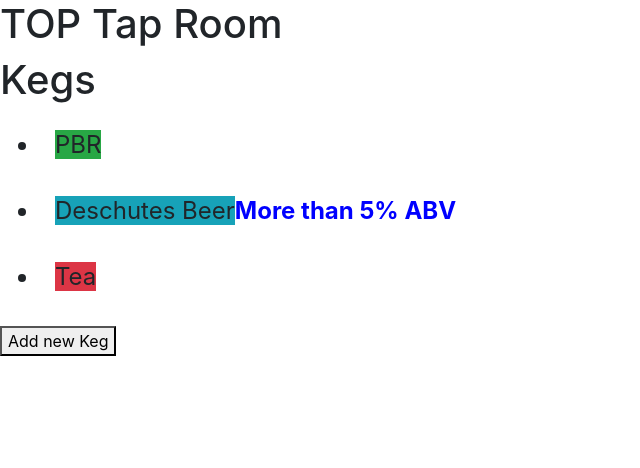
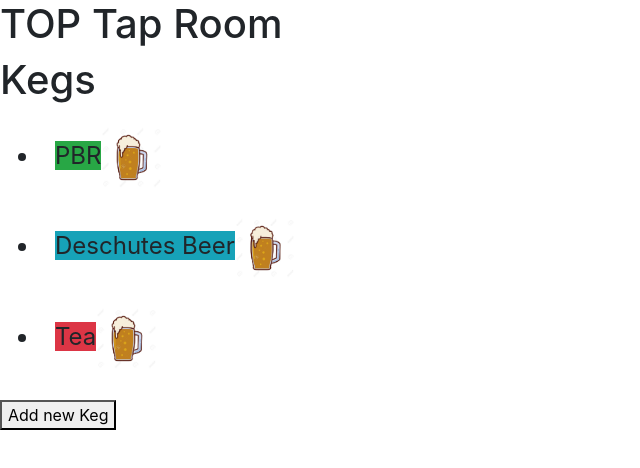
Before and after one commit to annieyshin/tap-room, an Angular app: page / in a window 1280 px wide. Shown: the top 468 px of the page, without its empty margins (0-640 px from the left). Built offline with nearby package versions, Linux system fonts and the light colour scheme.

Commit message:
Add beer images to html

```diff
--- a/src/app/keg/keg.component.css
+++ b/src/app/keg/keg.component.css
@@ -24,3 +24,7 @@
   padding: 15px;
   font-size: 18pt;
 }
+
+.beerImage {
+  width: 5%;
+}
--- a/src/app/keg/keg.component.html
+++ b/src/app/keg/keg.component.html
@@ -3,7 +3,11 @@
   <li *ngFor="let keg of kegs" [class.selected]="keg === selectedKeg" class="kegNames">
     <span (click)="onSelect(keg)" [class]="priceColor(keg)" >{{ keg.name }}</span>
     <span *ngIf="lessThanTenCheck(keg)">Warning: Less than ten pints left</span>
-    <span *ngIf="ABVindicator(keg)" class="boldText">More than 5% ABV</span>
+
+    <span><img class="beerImage" src='{{getPic()}}'></span>
+
+    <!-- <span data-ng-repeat="x in {{getAbv(keg)}}"><img class="beerImage" src='{{getPic()}}'></span> -->
+
   </li>
 </ul>
 
--- a/src/app/keg/keg.component.ts
+++ b/src/app/keg/keg.component.ts
@@ -40,6 +40,16 @@
     }
   }
 
+  getPic() {
+    return "assets/beer.jpg" ;
+  }
+
+  getAbv(keg) {
+    let abvNumber = Math.ceil(keg.alcoholContent/5) + 1;
+    return abvNumber;
+  }
+
+
 
   makeNewKeg() {
     this.newKegForm = true;
```
Also changed, not shown: src/assets/beer.jpg (added).
